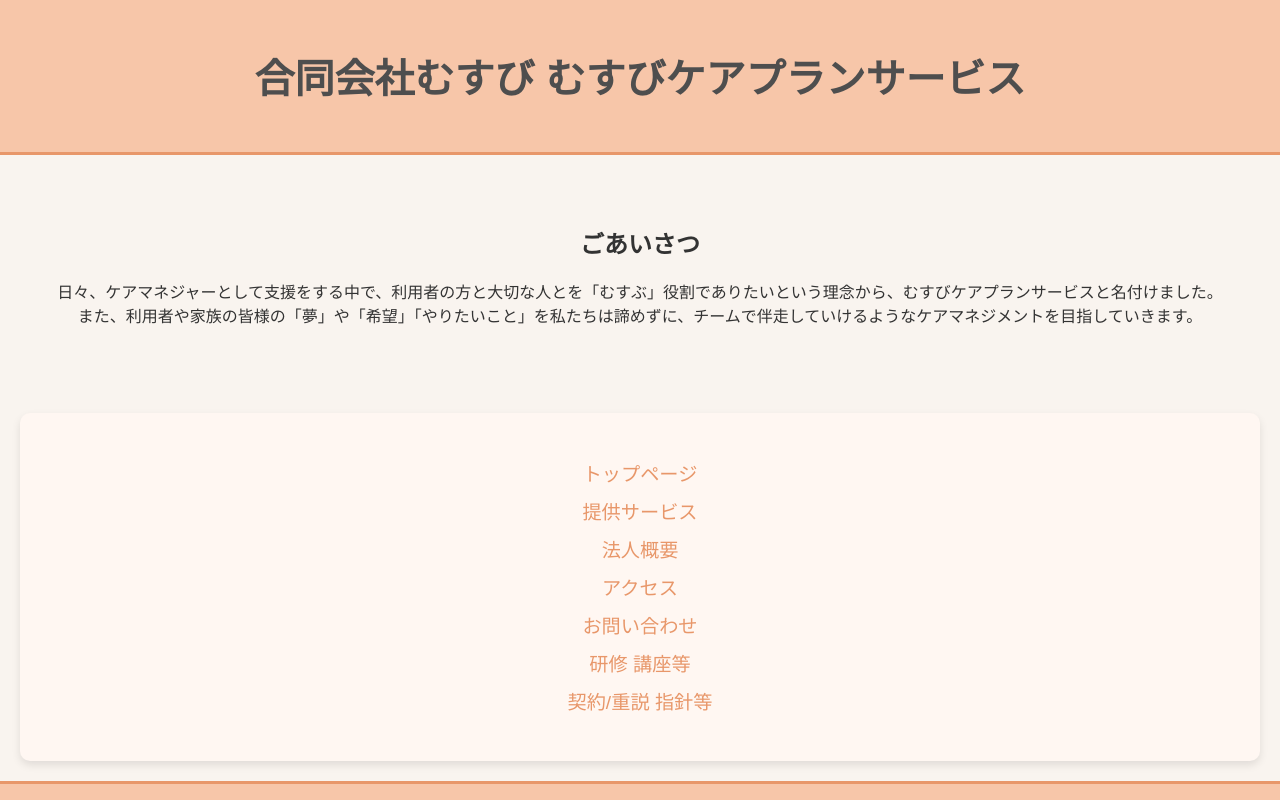
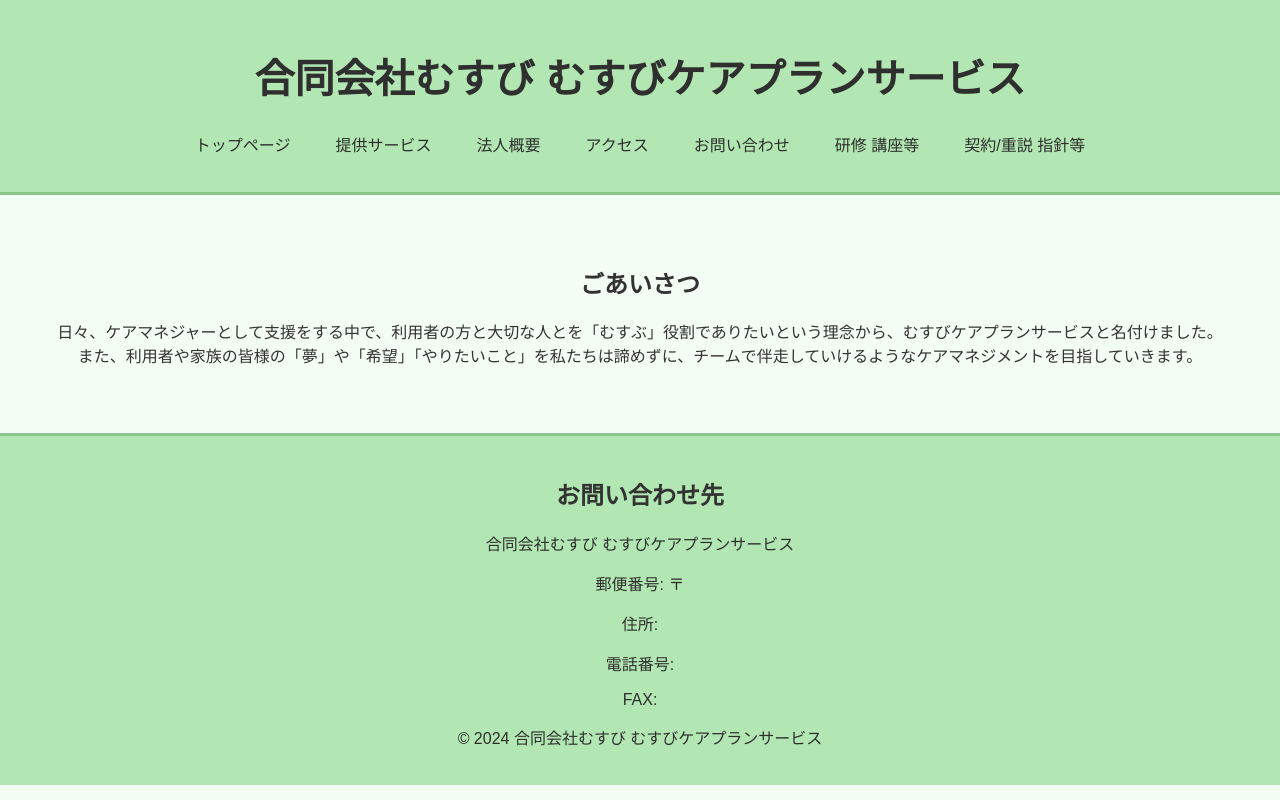
Before and after one commit to b047ff/WebPage, a plain HTML site: page index.html in a window 1280 px wide. Shown: the top 800 px of the page. Drawn offline with Linux system fonts and the light colour scheme.

Commit message:
changed layout

```diff
--- a/index.html
+++ b/index.html
@@ -9,25 +9,24 @@
 <body>
     <header>
         <h1>合同会社むすび むすびケアプランサービス</h1>
+
+        <nav>
+            <ul class="navbar">
+                <li><a href="index.html">トップページ</a></li>
+                <li><a href="services.html">提供サービス</a></li>
+                <li><a href="about.html">法人概要</a></li>
+                <li><a href="access.html">アクセス</a></li>
+                <li><a href="contact.html">お問い合わせ</a></li>
+                <li><a href="training.html">研修 講座等</a></li>
+                <li><a href="contract.html">契約/重説 指針等</a></li>
+            </ul>
+        </nav>
     </header>
 
     <section class="intro">
         <h2>ごあいさつ</h2>
-        <p>日々、ケアマネジャーとして支援をする中で、利用者の方と大切な人とを「むすぶ」役割でありたいという理念から、むすびケアプランサービスと名付けました。
+        <p>日々、ケアマネジャーとして支援をする中で、利用者の方と大切な人とを「むすぶ」役割でありたいという理念から、むすびケアプランサービスと名付けました。<br>
             また、利用者や家族の皆様の「夢」や「希望」「やりたいこと」を私たちは諦めずに、チームで伴走していけるようなケアマネジメントを目指していきます。</p>
-    </section>
-
-    <section class="services">
-        <!-- <h2>提供サービス</h2> -->
-        <ul>
-            <li><a href="index.html">トップページ</a></li>
-            <li><a href="services.html">提供サービス</a></li>
-            <li><a href="about.html">法人概要</a></li>
-            <li><a href="access.html">アクセス</a></li>
-            <li><a href="contact.html">お問い合わせ</a></li>
-            <li><a href="training.html">研修 講座等</a></li>
-            <li><a href="contract.html">契約/重説 指針等</a></li>
-        </ul>
     </section>
 
     <footer>
--- a/style.css
+++ b/style.css
@@ -1,21 +1,50 @@
 body {
     font-family: 'Arial', sans-serif;
-    background-color: #f9f4ef;
+    background-color: #f4fdf4; /* 薄い緑の背景 */
     color: #333;
     margin: 0;
     padding: 0;
 }
 
 header {
-    background-color: #f7c6a9;
+    background-color: #b2e6b2; /* 明るい緑のヘッダー */
     padding: 20px;
     text-align: center;
-    border-bottom: 3px solid #e8976a;
+    border-bottom: 3px solid #8bc58b; /* 濃い緑のボーダー */
 }
 
 h1 {
     font-size: 2.5em;
-    color: #4e4e4e;
+    color: #2f2f2f; /* ダークグレーの文字 */
+}
+
+nav {
+    margin-top: 10px;
+}
+
+.navbar {
+    list-style-type: none;
+    padding: 0;
+    display: flex;
+    justify-content: center;
+    gap: 15px; /* メニュー項目の間隔を設定 */
+}
+
+.navbar li {
+    display: inline;
+}
+
+.navbar a {
+    text-decoration: none;
+    color: #2f2f2f; /* ダークグレーの文字 */
+    padding: 10px 15px; /* パディングを追加 */
+    border-radius: 5px; /* ボタンの角を丸く */
+    transition: background-color 0.3s, color 0.3s; /* ホバー時のアニメーション */
+}
+
+.navbar a:hover {
+    background-color: #8bc58b; /* ホバー時の背景色 */
+    color: #fff; /* ホバー時の文字色 */
 }
 
 .intro {
@@ -23,44 +52,12 @@ h1 {
     padding: 50px;
 }
 
-.services {
-    text-align: center;
-    padding: 30px;
-    background-color: #fff7f2;
-    margin: 20px;
-    border-radius: 10px;
-    box-shadow: 0 4px 8px rgba(0, 0, 0, 0.1);
-}
-
-.services h2 {
-    color: #333;
-}
-
-.services ul {
-    list-style-type: none;
-    padding: 0;
-}
-
-.services li {
-    font-size: 1.2em;
-    margin: 10px 0;
-}
-
-.services a {
-    text-decoration: none;
-    color: #e8976a;
-}
-
-.services a:hover {
-    text-decoration: underline;
-}
-
 footer {
-    background-color: #f7c6a9;
+    background-color: #b2e6b2; /* 明るい緑のフッター */
     padding: 20px;
     text-align: center;
-    border-top: 3px solid #e8976a;
-    color: #4e4e4e;
+    border-top: 3px solid #8bc58b; /* 濃い緑のボーダー */
+    color: #2f2f2f; /* ダークグレーの文字 */
 }
 
 .contact-info {
```
Also changed, not shown: about.html (+12 -13 lines), access.html (+12 -13 lines), contact.html (+12 -13 lines), contract.html (+12 -13 lines), services.html (+12 -13 lines), training.html (+12 -13 lines).
